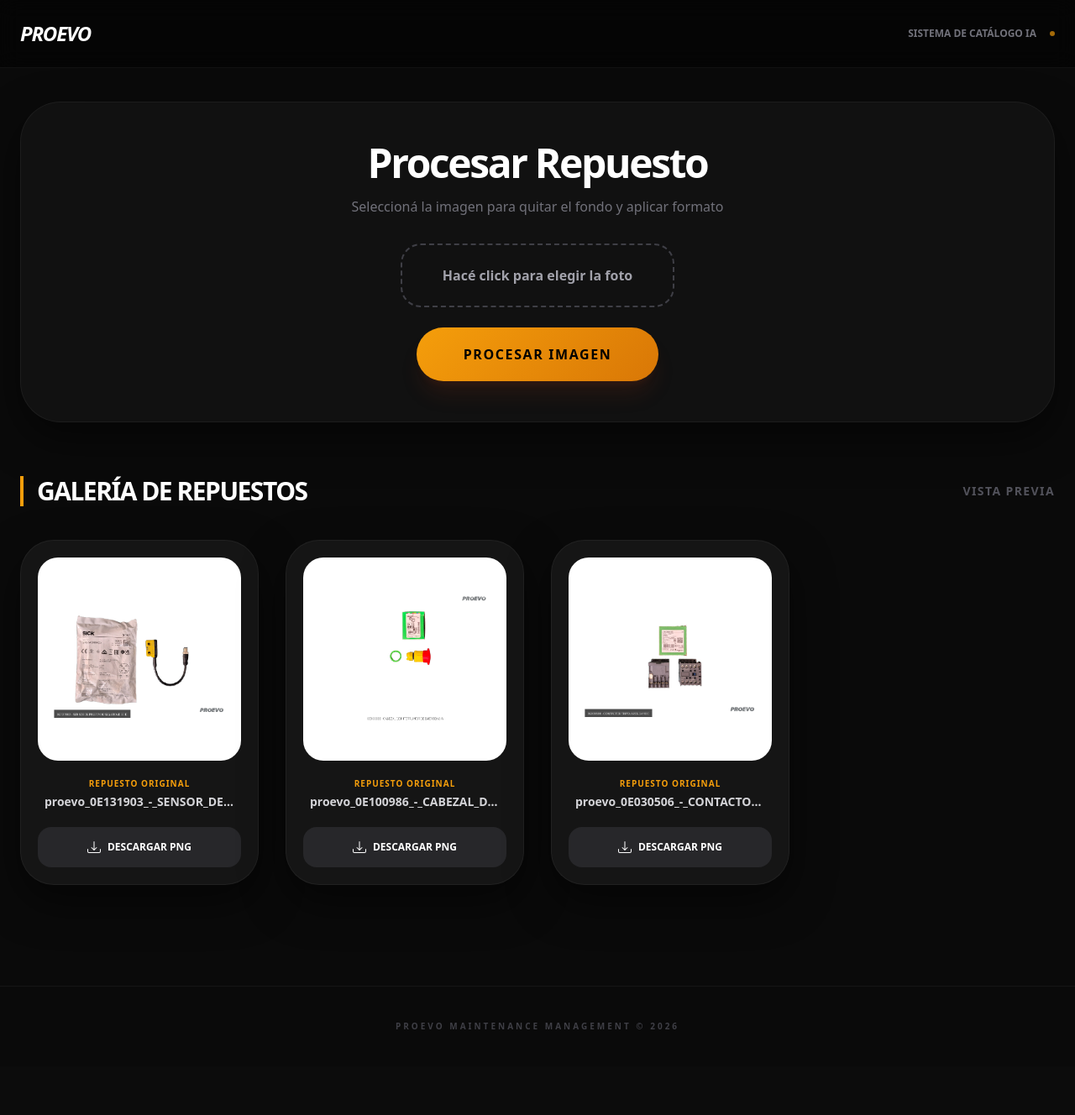
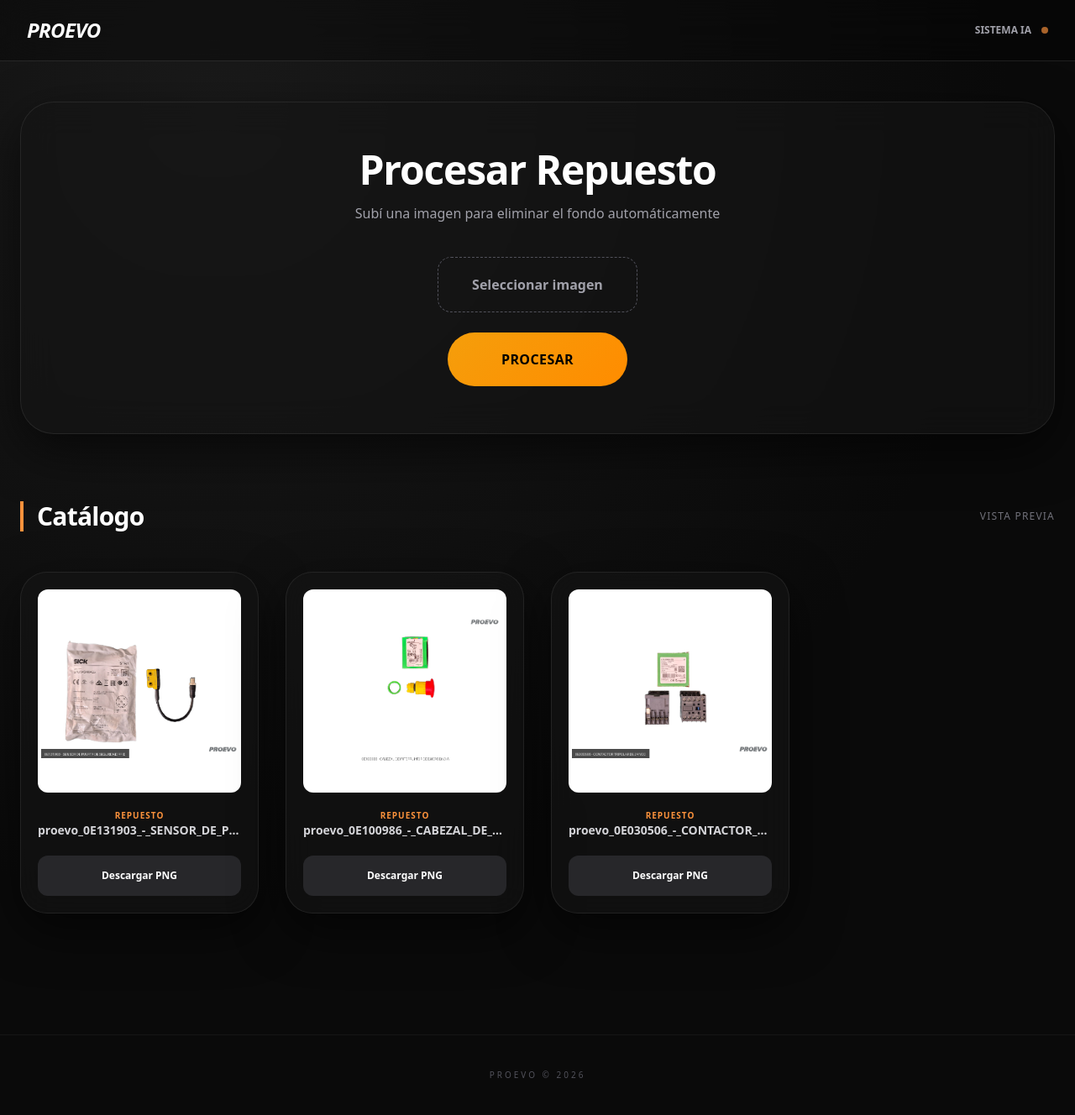
Before and after one commit to nachotarno/proevocatalogo, a Flask app: page / in a window 1280 px wide. Shown: the whole page at 84% size. Before the commit the page ends 1226 px from the top, so only its background shows below. Run offline with Flask 3, Linux system fonts and the light colour scheme; some libraries are stand-ins or nearby versions.

Commit message:
Update index.html

```diff
--- a/templates/index.html
+++ b/templates/index.html
@@ -3,88 +3,145 @@
 <head>
     <meta charset="UTF-8">
     <meta name="viewport" content="width=device-width, initial-scale=1.0">
-    <title>Proevo - Catálogo Automatizado</title>
+    <title>Proevo - Catálogo IA</title>
+
     <script src="https://cdn.tailwindcss.com"></script>
+
     <style>
-        body { background-color: #0a0a0a; color: white; }
-        .card-shadow { box-shadow: 0 20px 50px rgba(0,0,0,0.5); }
-        .proevo-gradient { background: linear-gradient(135deg, #f59e0b 0%, #d97706 100%); }
+        body {
+            background: radial-gradient(circle at 20% 10%, #1a1a1a, #0a0a0a 60%);
+            color: white;
+        }
+
+        .card-glass {
+            background: rgba(20,20,20,0.6);
+            backdrop-filter: blur(20px);
+            border: 1px solid rgba(255,255,255,0.08);
+            box-shadow: 0 20px 60px rgba(0,0,0,0.6);
+        }
+
+        .proevo-gradient {
+            background: linear-gradient(135deg, #f59e0b 0%, #ff8c00 100%);
+        }
+
+        .hover-soft {
+            transition: all 0.3s ease;
+        }
     </style>
 </head>
+
 <body class="font-sans antialiased">
 
-    <nav class="p-6 border-b border-white/5 flex justify-between items-center bg-black/50 backdrop-blur-md sticky top-0 z-50">
-        <h1 class="text-2xl font-black tracking-tighter uppercase italic text-white">PROEVO</h1>
-        <div class="flex items-center gap-4 text-xs font-bold text-zinc-500">
-            <span>SISTEMA DE CATÁLOGO IA</span>
-            <div class="w-1.5 h-1.5 rounded-full bg-[#f59e0b] animate-pulse"></div>
+<!-- NAVBAR -->
+<nav class="px-8 py-5 flex justify-between items-center bg-black/30 backdrop-blur-xl border-b border-white/10 sticky top-0 z-50">
+    <h1 class="text-2xl font-black tracking-tight italic">PROEVO</h1>
+
+    <div class="flex items-center gap-3 text-xs text-zinc-400 font-semibold">
+        <span>SISTEMA IA</span>
+        <div class="w-2 h-2 rounded-full bg-orange-400 animate-pulse"></div>
     </div>
 </nav>
 
-    <main class="max-w-7xl mx-auto py-10 px-6">
+<!-- MAIN -->
+<main class="max-w-7xl mx-auto px-6 py-12">
 
-        <section class="mb-16 text-center bg-[#111] border border-white/5 p-12 rounded-[3rem] card-shadow">
-            <h2 class="text-5xl font-black mb-4 tracking-tighter">Procesar Repuesto</h2>
-            <p id="fileNameDisplay" class="text-zinc-500 mb-8 font-medium">Seleccioná la imagen para quitar el fondo y aplicar formato</p>
+    <!-- HERO -->
+    <section class="text-center mb-20 card-glass p-14 rounded-[2.5rem]">
+
+        <h2 class="text-5xl font-black tracking-tight mb-4">
+            Procesar Repuesto
+        </h2>
+
+        <p id="fileNameDisplay" class="text-zinc-400 mb-10">
+            Subí una imagen para eliminar el fondo automáticamente
+        </p>
 
         <div class="flex flex-col items-center gap-6">
+
             <input type="file" id="fileInput" class="hidden" onchange="updateFileName()">
 
-                <label for="fileInput" class="cursor-pointer border-2 border-dashed border-zinc-700 px-12 py-6 rounded-3xl font-bold text-zinc-400 hover:border-[#f59e0b] hover:text-white transition-all">
-                    Hacé click para elegir la foto
+            <label for="fileInput"
+                class="cursor-pointer border border-dashed border-zinc-600 px-10 py-5 rounded-2xl font-semibold text-zinc-400 hover:border-orange-400 hover:text-white hover-soft">
+                Seleccionar imagen
             </label>
 
-                <button onclick="procesarImagen()" id="btnProcesar" class="proevo-gradient px-14 py-5 rounded-full font-black text-black uppercase tracking-widest hover:scale-105 transition-transform active:scale-95 shadow-xl shadow-orange-900/20">
-                    PROCESAR IMAGEN
+            <button onclick="procesarImagen()" id="btnProcesar"
+                class="proevo-gradient px-16 py-5 rounded-full font-black text-black tracking-wide hover:scale-105 hover:shadow-lg hover:shadow-orange-500/30 active:scale-95 hover-soft">
+                PROCESAR
             </button>
+
         </div>
     </section>
 
+    <!-- GALERIA -->
     <section>
-            <div class="flex items-center justify-between mb-10">
-                <h3 class="text-3xl font-black border-l-4 border-[#f59e0b] pl-4 uppercase tracking-tighter">Galería de Repuestos</h3>
-                <span class="text-zinc-600 text-sm font-bold uppercase tracking-widest">Vista Previa</span>
+
+        <div class="flex justify-between items-center mb-12">
+            <h3 class="text-3xl font-black tracking-tight border-l-4 border-orange-400 pl-4">
+                Catálogo
+            </h3>
+            <span class="text-xs text-zinc-500 uppercase tracking-widest">
+                Vista previa
+            </span>
         </div>
 
-            <div id="catalogoImagenes" class="grid grid-cols-1 sm:grid-cols-2 lg:grid-cols-3 xl:grid-cols-4 gap-8">
+        <div id="catalogoImagenes"
+            class="grid grid-cols-1 sm:grid-cols-2 lg:grid-cols-3 xl:grid-cols-4 gap-8">
+
             {% if imagenes %}
                 {% for imagen in imagenes %}
-                    <div class="bg-[#151515] border border-white/5 p-5 rounded-[2.5rem] card-shadow transition-all hover:border-white/20 text-center">
-                        <div class="aspect-square rounded-[1.5rem] bg-white mb-5 overflow-hidden flex items-center justify-center p-4">
-                            <img src="{{ url_for('static', filename='processed/' + imagen) }}" alt="Repuesto" class="max-w-full max-h-full object-contain">
+
+                <div class="card-glass rounded-[2rem] p-5 text-center hover:scale-[1.02] hover:border-white/20 hover-soft">
+
+                    <div class="aspect-square bg-white rounded-xl mb-5 flex items-center justify-center overflow-hidden">
+                        <img src="{{ url_for('static', filename='processed/' + imagen) }}"
+                             class="max-w-full max-h-full object-contain hover:scale-105 transition duration-300">
                     </div>
 
-                        <div class="px-2 mb-5">
-                            <p class="text-[10px] font-black text-[#f59e0b] uppercase tracking-widest mb-1">Repuesto Original</p>
-                            <p class="text-sm font-bold text-zinc-300 truncate" title="{{ imagen }}">{{ imagen }}</p>
+                    <div class="mb-5">
+                        <p class="text-[10px] text-orange-400 font-bold uppercase tracking-widest">
+                            Repuesto
+                        </p>
+                        <p class="text-sm text-zinc-300 font-semibold truncate" title="{{ imagen }}">
+                            {{ imagen }}
+                        </p>
                     </div>
 
-                        <a href="/download/{{ imagen }}" class="flex items-center justify-center gap-2 w-full bg-zinc-800 hover:bg-white hover:text-black text-white text-xs font-black py-4 rounded-2xl transition-all uppercase">
-                            <svg xmlns="http://www.w3.org/2000/svg" width="16" height="16" fill="currentColor" viewBox="0 0 16 16">
-                                <path d="M.5 9.9a.5.5 0 0 1 .5.5v2.5a1 1 0 0 0 1 1h12a1 1 0 0 0 1-1v-2.5a.5.5 0 0 1 1 0v2.5a2 2 0 0 1-2 2H2a2 2 0 0 1-2-2v-2.5a.5.5 0 0 1 .5-.5z"/>
-                                <path d="M7.646 11.854a.5.5 0 0 0 .708 0l3-3a.5.5 0 0 0-.708-.708L8.5 10.293V1.5a.5.5 0 0 0-1 0v8.793L5.354 8.146a.5.5 0 1 0-.708.708l3 3z"/>
-                            </svg>
+                    <a href="/download/{{ imagen }}"
+                        class="block w-full bg-zinc-800 hover:bg-white hover:text-black text-xs font-bold py-4 rounded-xl transition">
                         Descargar PNG
                     </a>
+
                 </div>
+
                 {% endfor %}
             {% else %}
-                    <div class="col-span-full py-32 text-center border-2 border-dashed border-white/5 rounded-[3rem]">
-                        <p class="text-zinc-700 font-black text-xl uppercase tracking-widest">No hay repuestos en el catálogo</p>
+
+                <div class="col-span-full text-center py-32 border border-dashed border-white/10 rounded-3xl">
+                    <p class="text-zinc-600 font-bold uppercase tracking-widest">
+                        No hay repuestos todavía
+                    </p>
                 </div>
+
             {% endif %}
+
         </div>
     </section>
+
 </main>
 
-    <footer class="mt-20 p-10 border-t border-white/5 text-center">
-        <p class="text-zinc-700 text-[10px] font-bold uppercase tracking-[0.3em]">Proevo Maintenance Management © 2026</p>
+<!-- FOOTER -->
+<footer class="mt-24 text-center py-10 border-t border-white/5">
+    <p class="text-[10px] text-zinc-600 uppercase tracking-[0.3em]">
+        Proevo © 2026
+    </p>
 </footer>
 
 <script>
 function updateFileName() {
     const input = document.getElementById('fileInput');
     const display = document.getElementById('fileNameDisplay');
+
     if (input.files.length > 0) {
         display.innerText = "Seleccionado: " + input.files[0].name;
         display.style.color = "#f59e0b";
@@ -97,7 +154,7 @@
     const statusText = document.getElementById('fileNameDisplay');
 
     if (!fileInput.files[0]) {
-                alert("Primero seleccioná una foto.");
+        alert("Seleccioná una imagen primero.");
         return;
     }
 
@@ -106,7 +163,7 @@
 
     btn.disabled = true;
     btn.innerText = "PROCESANDO...";
-            btn.style.opacity = "0.5";
+    btn.style.opacity = "0.6";
 
     try {
         const response = await fetch('/remove-bg', {
@@ -115,24 +172,21 @@
         });
 
         if (response.ok) {
-                    statusText.innerText = "¡Imagen lista! Actualizando...";
-                    setTimeout(() => {
-                        location.reload();
-                    }, 1500);
+            statusText.innerText = "Imagen lista...";
+            setTimeout(() => location.reload(), 1200);
         } else {
-                    const err = await response.json();
-                    alert("Error: " + (err.error || "No se pudo procesar"));
+            alert("Error al procesar");
+        }
+
+    } catch {
+        alert("Error de conexión");
+    }
+
     btn.disabled = false;
-                    btn.innerText = "PROCESAR IMAGEN";
+    btn.innerText = "PROCESAR";
     btn.style.opacity = "1";
 }
-            } catch (error) {
-                alert("Error de conexión.");
-                btn.disabled = false;
-                btn.innerText = "PROCESAR IMAGEN";
-                btn.style.opacity = "1";
-            }
-        }
 </script>
+
 </body>
 </html>
```
Lines whose indentation alone changed are shown as unchanged.
